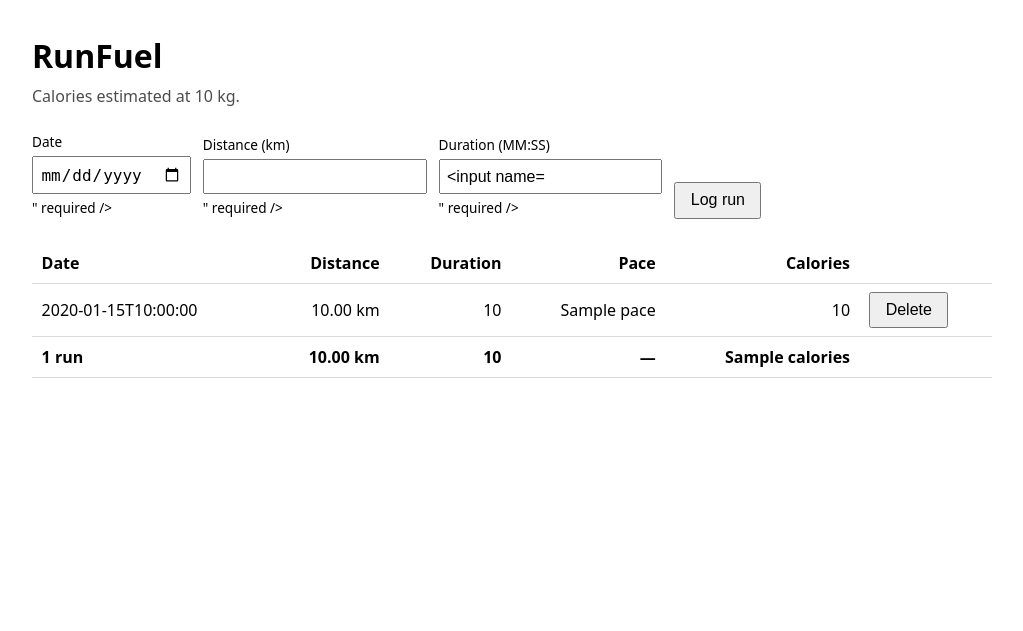
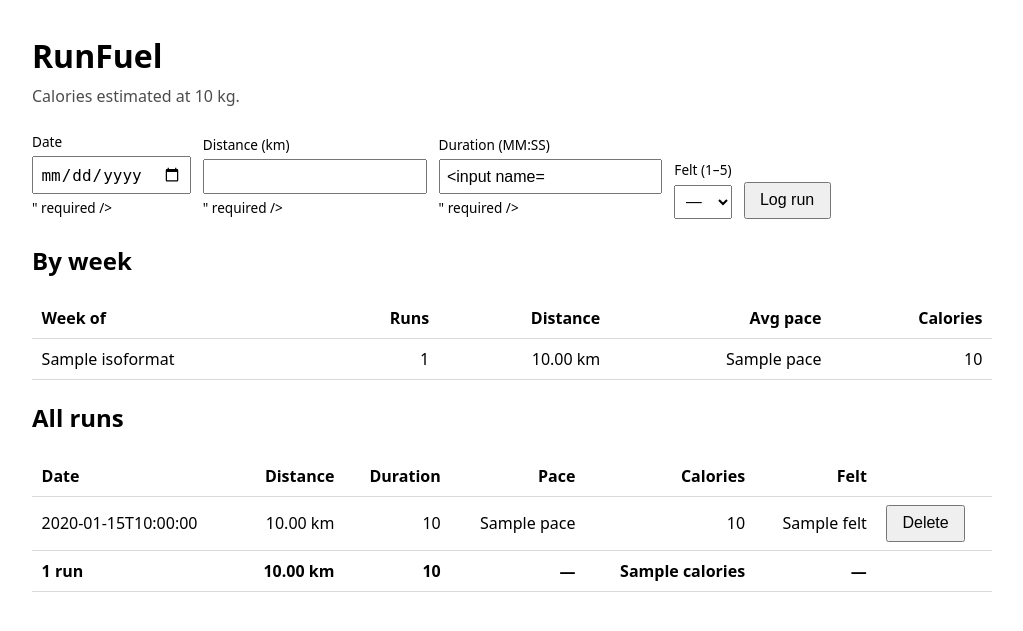
Before and after one commit to sbaiku/RunFuel-, a FastAPI app: template src/runfuel/templates/index.html in a window 1280 px wide. Shown: the top 631 px of the page, without its empty margins (128-1151 px from the left). Run offline with FastAPI, Linux system fonts and the light colour scheme; the template is opened without the code that fills it: most values are stand-ins (such as "Sample title", 1, 10 or a date in 2020); form fields are guessed from the names that the template uses.

Commit message:
feat: log how a run felt and summarise each week
Adds an optional 1-5 rating to the log form and the runs table, and a
weekly summary above it: runs, distance, average pace, and calories per
ISO week. Weekly pace is derived from the week's totals so a short run
does not outweigh a long one.

Co-Authored-By: Claude Opus 5 <noreply@anthropic.com>

```diff
--- a/src/runfuel/app.py
+++ b/src/runfuel/app.py
@@ -13,7 +13,7 @@ from fastapi.templating import Jinja2Templates
 
 from runfuel import calc, db
 from runfuel.config import Settings, load_settings
-from runfuel.models import RunView
+from runfuel.models import RunView, summarise_weeks
 
 TEMPLATES = Jinja2Templates(directory=str(Path(__file__).parent / "templates"))
 
@@ -66,6 +66,7 @@ def create_app(settings: Settings | None = None) -> FastAPI:
             name="index.html",
             context={
                 "runs": views,
+                "weeks": summarise_weeks(views),
                 "totals": _totals(views),
                 "error": error,
                 "form": form or {},
@@ -85,11 +86,13 @@ def create_app(settings: Settings | None = None) -> FastAPI:
         run_date: date = Form(...),
         distance_km: float = Form(...),
         duration: str = Form(...),
+        felt: str = Form(""),
         connection=Depends(get_connection),
     ):
         try:
             duration_seconds = calc.parse_duration(duration)
             calc.validate_run(distance_km, duration_seconds)
+            rating = calc.parse_felt(felt)
         except ValueError as exc:
             return _render(
                 request,
@@ -99,11 +102,12 @@ def create_app(settings: Settings | None = None) -> FastAPI:
                     "run_date": run_date.isoformat(),
                     "distance_km": distance_km,
                     "duration": duration,
+                    "felt": felt,
                 },
                 status_code=400,
             )
 
-        db.add_run(connection, run_date, distance_km, duration_seconds)
+        db.add_run(connection, run_date, distance_km, duration_seconds, rating)
         return RedirectResponse(url="/", status_code=303)
 
     @app.post("/runs/{run_id}/delete")
--- a/src/runfuel/templates/base.html
+++ b/src/runfuel/templates/base.html
@@ -17,7 +17,7 @@
       .subtitle { opacity: 0.7; margin-top: 0; }
       form.log { display: flex; flex-wrap: wrap; gap: 0.75rem; align-items: end; margin: 1.5rem 0; }
       label { display: flex; flex-direction: column; font-size: 0.85rem; gap: 0.25rem; }
-      input { padding: 0.4rem; font-size: 1rem; }
+      input, select { padding: 0.4rem; font-size: 1rem; }
       button { padding: 0.45rem 0.9rem; font-size: 1rem; cursor: pointer; }
       table { border-collapse: collapse; width: 100%; }
       th, td { text-align: left; padding: 0.5rem 0.6rem; border-bottom: 1px solid rgba(128,128,128,0.3); }
--- a/src/runfuel/templates/index.html
+++ b/src/runfuel/templates/index.html
@@ -23,10 +23,46 @@
     <input type="text" name="duration" placeholder="50:00"
            value="{{ form.get('duration', '') }}" required />
   </label>
+  <label>
+    Felt (1&ndash;5)
+    <select name="felt">
+      <option value=""{{ ' selected' if form.get('felt') not in ['1', '2', '3', '4', '5'] else '' }}>&mdash;</option>
+      {% for score in [1, 2, 3, 4, 5] %}
+      <option value="{{ score }}"{{ ' selected' if form.get('felt') == score|string else '' }}>{{ score }}</option>
+      {% endfor %}
+    </select>
+  </label>
   <button type="submit">Log run</button>
 </form>
 
+{% if weeks %}
+<h2>By week</h2>
+<table>
+  <thead>
+    <tr>
+      <th>Week of</th>
+      <th class="numeric">Runs</th>
+      <th class="numeric">Distance</th>
+      <th class="numeric">Avg pace</th>
+      <th class="numeric">Calories</th>
+    </tr>
+  </thead>
+  <tbody>
+    {% for week in weeks %}
+    <tr>
+      <td>{{ week.week_start.isoformat() }}</td>
+      <td class="numeric">{{ week.count }}</td>
+      <td class="numeric">{{ "%.2f"|format(week.distance_km) }} km</td>
+      <td class="numeric">{{ week.pace }}</td>
+      <td class="numeric">{{ week.calories|round|int }}</td>
+    </tr>
+    {% endfor %}
+  </tbody>
+</table>
+{% endif %}
+
 {% if runs %}
+<h2>All runs</h2>
 <table>
   <thead>
     <tr>
@@ -35,6 +71,7 @@
       <th class="numeric">Duration</th>
       <th class="numeric">Pace</th>
       <th class="numeric">Calories</th>
+      <th class="numeric">Felt</th>
       <th></th>
     </tr>
   </thead>
@@ -46,6 +83,7 @@
       <td class="numeric">{{ run.duration }}</td>
       <td class="numeric">{{ run.pace }}</td>
       <td class="numeric">{{ run.calories|round|int }}</td>
+      <td class="numeric felt">{{ run.felt if run.felt is not none else "&mdash;"|safe }}</td>
       <td>
         <form method="post" action="/runs/{{ run.id }}/delete">
           <button type="submit">Delete</button>
@@ -61,6 +99,7 @@
       <td class="numeric">{{ totals.duration }}</td>
       <td class="numeric">&mdash;</td>
       <td class="numeric">{{ totals.calories }}</td>
+      <td class="numeric">&mdash;</td>
       <td></td>
     </tr>
   </tfoot>
```
Also changed, not shown: tests/test_routes.py (+88 -0 lines), README.md, 1 other file.
